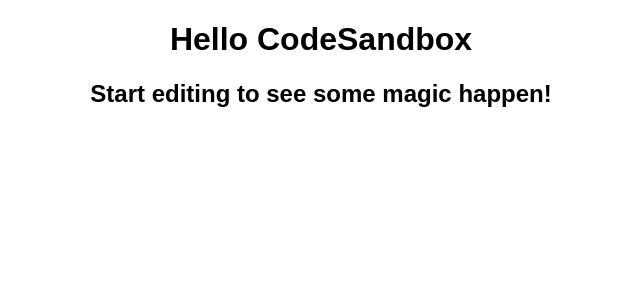
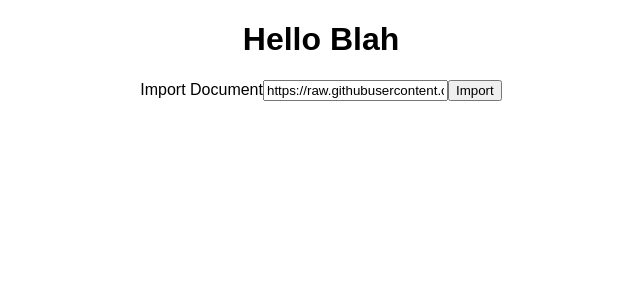
Before and after one commit to leggsimon/strut-ui, a React (Create React App) app: page / in a window 1280 px wide. Shown: the top 300 px of the page, without its empty margins (319-959 px from the left). Built offline with nearby package versions, Linux system fonts and the light colour scheme.

Commit message:
fetch open api document

```diff
--- a/public/index.html
+++ b/public/index.html
@@ -1,16 +1,15 @@
 <!DOCTYPE html>
 <html lang="en">
-
 	<head>
-	<meta charset="utf-8">
-	<meta name="viewport" content="width=device-width, initial-scale=1, shrink-to-fit=no">
-	<meta name="theme-color" content="#000000">
+		<meta charset="utf-8" />
+		<meta name="viewport" content="width=device-width, initial-scale=1, shrink-to-fit=no" />
+		<meta name="theme-color" content="#000000" />
 		<!--
       manifest.json provides metadata used when your web app is added to the
       homescreen on Android. See https://developers.google.com/web/fundamentals/engage-and-retain/web-app-manifest/
     -->
-	<link rel="manifest" href="%PUBLIC_URL%/manifest.json">
-	<link rel="shortcut icon" href="%PUBLIC_URL%/favicon.ico">
+		<link rel="manifest" href="%PUBLIC_URL%/manifest.json" />
+		<link rel="shortcut icon" href="%PUBLIC_URL%/favicon.ico" />
 		<!--
       Notice the use of %PUBLIC_URL% in the tags above.
       It will be replaced with the URL of the `public` folder during the build.
@@ -39,5 +38,4 @@
       To create a production bundle, use `npm run build` or `yarn build`.
     -->
 	</body>
-
 </html>
--- a/src/index.tsx
+++ b/src/index.tsx
@@ -1,16 +1,67 @@
-import * as React from "react";
-import { render } from "react-dom";
+import * as React from 'react';
+import { render } from 'react-dom';
+import yaml from 'js-yaml';
+import { OpenAPIObject } from 'openapi3-ts';
 
-import "./styles.css";
+import './styles.css';
 
-function App() {
-  return (
-    <div className="App">
-      <h1>Hello CodeSandbox</h1>
-      <h2>Start editing to see some magic happen!</h2>
-    </div>
-  );
+interface AppProps {}
+
+interface AppState {
+	openApiDefinition: OpenAPIObject | undefined;
+	loadingState: 'loaded' | 'loading' | 'n/a';
 }
 
-const rootElement = document.getElementById("root");
+class App extends React.Component<AppProps, AppState> {
+	constructor(props: AppProps) {
+		super(props);
+
+		this.state = {
+			openApiDefinition: undefined,
+			loadingState: 'n/a',
+		};
+	}
+
+	async fetchDocument(url: string) {
+		const response = await fetch(url);
+		const text = await response.text();
+
+		this.setState({
+			loadingState: 'loaded',
+			openApiDefinition: yaml.safeLoad(text),
+		});
+	}
+
+	render() {
+		return (
+			<header className="App">
+				<h1>Hello Blah</h1>
+				<form
+					onSubmit={async event => {
+						event.preventDefault();
+						const { value } = document.getElementById('documentUrl') as HTMLInputElement;
+
+						await this.fetchDocument(value);
+
+						console.log('submitted', value);
+					}}
+				>
+					<label>
+						Import Document
+						<input
+							type="url"
+							name="url"
+							id="documentUrl"
+							defaultValue="https://raw.githubusercontent.com/OAI/OpenAPI-Specification/OpenAPI.next/examples/v3.0/petstore.yaml"
+						/>
+						<input type="submit" value="Import" />
+					</label>
+				</form>
+				{JSON.stringify(this.state.openApiDefinition, null, 2)}
+			</header>
+		);
+	}
+}
+
+const rootElement = document.getElementById('root');
 render(<App />, rootElement);
--- /dev/null
+++ b/src/react-app-env.d.ts
@@ -0,0 +1 @@
+/// <reference types="react-scripts" />
```
Also changed, not shown: package.json (+9 -1 lines), tsconfig.json (+13 -1 lines), 1 other file (tests, documents, lock files or other folders). Lines whose indentation alone changed are shown as unchanged.
